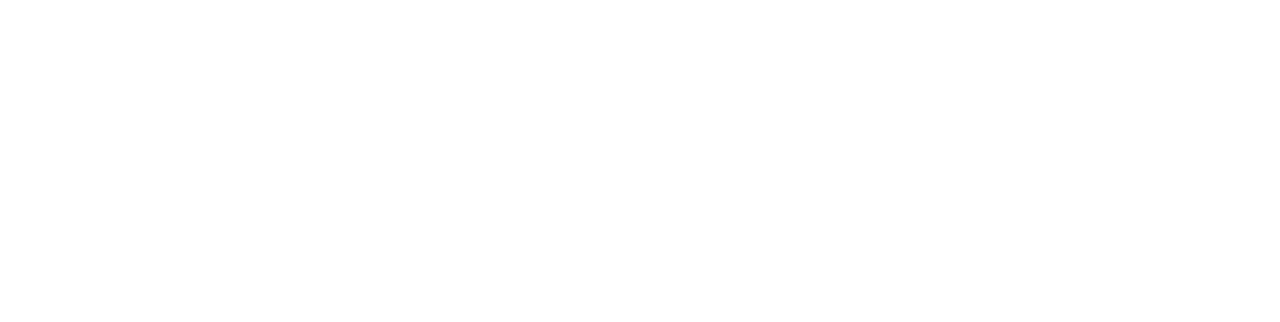
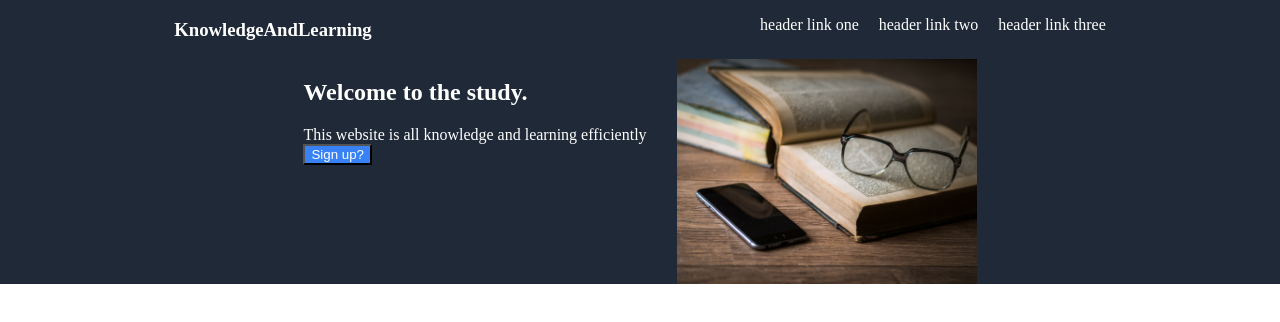
Before and after one commit to jyaz754/know, a plain HTML site: page index.html in a window 1280 px wide. Drawn offline with Linux system fonts and the light colour scheme.

Commit message:
first two parts
header and intro part, added picture and directory
for the pics. completed the first two parts of
objective.

```diff
--- a/index.html
+++ b/index.html
@@ -3,13 +3,31 @@
 <head>
     <meta charset="UTF-8">
     <title>Homepage</title>
+    <link rel="stylesheet" href="./style.css">
 </head>
 <body>
-
-
-
-
-
+    <div class="db header">
+        <h3>KnowledgeAndLearning</h3>
+        <ul class="hlinks">
+            <li><a>
+                    header link one
+            </a></li>
+            <li><a>
+                    header link two
+            </a></li>
+            <li><a>
+                    header link three
+            </a></li>
+        </ul>
+    </div>
+    <div class="db intro">
+        <div class="introhead">
+            <h2>Welcome to the study.</h2>
+            <p1 class="para1">This website is all knowledge and learning efficiently</p1>
+            <button class="suButton">Sign up?</button>
+        </div>
+        <img src="./pics/glassBook.jpg" alt="book with glasses and phone" class="gb">
+    </div>
 
 
 </body>
--- a/style.css
+++ b/style.css
@@ -0,0 +1,57 @@
+
+body {
+    display: flex;
+    flex-direction: column;
+    margin: 0px;
+    padding: 0px;
+
+}
+
+
+.db {
+    background-color: #1F2937;
+    color: white;
+}
+
+
+.intro {
+    display: flex;
+    flex-wrap: wrap;
+    justify-content: center;
+    gap: 20px;
+}
+
+.gb {
+    width: 300px;
+    margin-left: 10px;
+}
+
+.para1 {
+    display: block;
+}
+
+
+
+.suButton {
+    background-color: #3882F6;
+    color: white;
+}
+
+
+.header {
+    display: flex;
+    justify-content: space-around;
+}
+
+a {
+    text-decoration: none;
+}
+
+li {
+    list-style-type: none;
+}
+
+.hlinks {
+    display: flex;
+    gap: 20px;
+}
```
Also changed, not shown: pics/glassBook.jpg (added).
